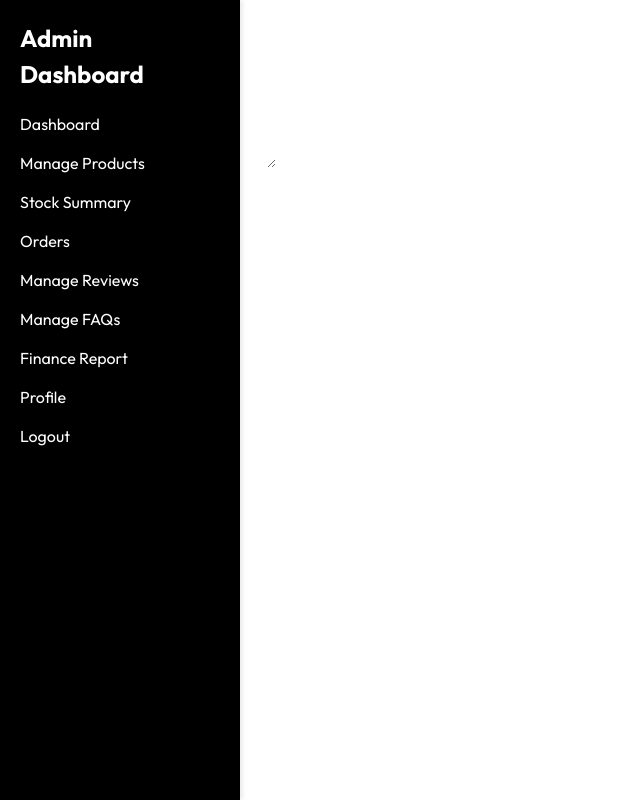
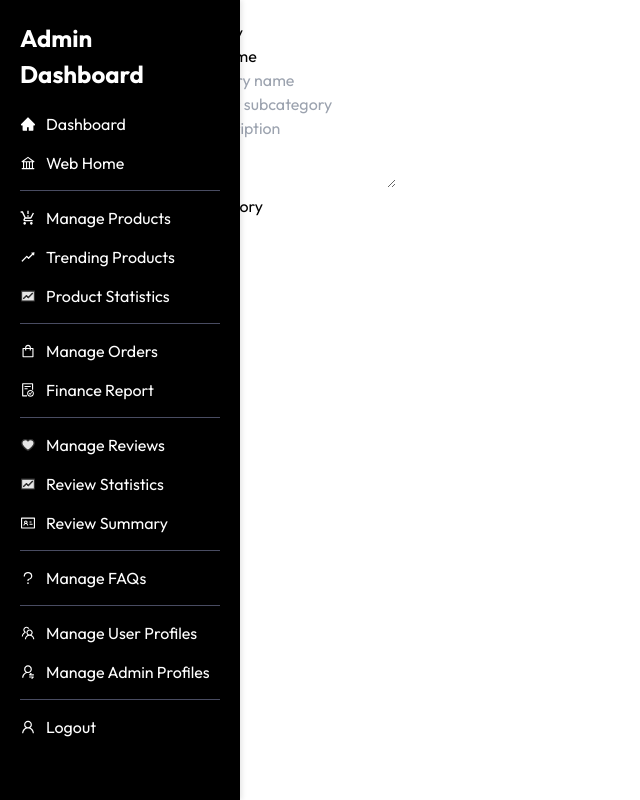
Before and after one commit to nimashag/spring-bing-frontend, a React (Vite) app: page /admin/add-subcategory in a window 1280 px wide. Shown: the whole page, without its empty margins (0-640 px from the left). Built offline with nearby package versions, Linux system fonts and the light colour scheme.

Commit message:
Add side bar and minor ui changes

```diff
--- a/src/pages/products/AddCategory.tsx
+++ b/src/pages/products/AddCategory.tsx
@@ -4,6 +4,7 @@ import { PiCheckCircleBold } from "react-icons/pi";
 import { Link } from "react-router-dom";
 
 import '../../dashboard/DashboardLayout.css'
+import SidebarComp from "../../dashboard/SidebarComp.tsx";
 
 const AddCategory: React.FC = () => {
     const [name, setName] = useState("");
@@ -41,45 +42,10 @@ const AddCategory: React.FC = () => {
     return (
         <div className="flex h-screen ">
       {/* Sidebar */}
-      <aside className="sidebar">
-        <div className="logo">
-          <h2>Admin Dashboard</h2>
-        </div>
-        <nav className="nav">
-          <ul>
-            <li>
-              <Link to="/admin/dash">Dashboard</Link>
-            </li>
-            <li>
-              <Link to="/admin/manage-products">Manage Products</Link>
-            </li>
-            <li>
-              <Link to="/admin/stat-products">Stock Summary</Link>
-            </li>
-            <li>
-              <Link to="">Orders</Link>
-            </li>
-            <li>
-              <Link to="/admin/manage-reviews">Manage Reviews</Link>
-            </li>
-            <li>
-              <Link to="/admin/manage-faq">Manage FAQs</Link>
-            </li>
-            <li>
-              <Link to="">Finance Report</Link>
-            </li>
-            <li>
-              <Link to="">Profile</Link>
-            </li>
-            <li>
-              <Link to="">Logout</Link>
-            </li>
-          </ul>
-        </nav>
-      </aside>
+      <SidebarComp />
 
       {/* Main Content */}
-      <main className="flex-1 p-8 ">
+      <main className="main-content ">
         <div className="px-4 my-12">
             <form
                 onSubmit={handleCategorySubmit}
--- a/src/pages/products/AddSubCategory.tsx
+++ b/src/pages/products/AddSubCategory.tsx
@@ -4,6 +4,7 @@ import { PiCheckCircleBold } from "react-icons/pi";
 import { Link } from "react-router-dom";
 
 import '../../dashboard/DashboardLayout.css'
+import SidebarComp from "../../dashboard/SidebarComp.tsx";
 
 const AddSubCategory: React.FC = () => {
     const [name, setName] = useState("");
@@ -41,45 +42,11 @@ const AddSubCategory: React.FC = () => {
     return (
         <div className="flex h-screen ">
       {/* Sidebar */}
-      <aside className="sidebar">
-        <div className="logo">
-          <h2>Admin Dashboard</h2>
-        </div>
-        <nav className="nav">
-          <ul>
-            <li>
-              <Link to="/admin/dash">Dashboard</Link>
-            </li>
-            <li>
-              <Link to="/admin/manage-products">Manage Products</Link>
-            </li>
-            <li>
-              <Link to="/admin/stat-products">Stock Summary</Link>
-            </li>
-            <li>
-              <Link to="">Orders</Link>
-            </li>
-            <li>
-              <Link to="/admin/manage-reviews">Manage Reviews</Link>
-            </li>
-            <li>
-              <Link to="/admin/manage-faq">Manage FAQs</Link>
-            </li>
-            <li>
-              <Link to="">Finance Report</Link>
-            </li>
-            <li>
-              <Link to="">Profile</Link>
-            </li>
-            <li>
-              <Link to="">Logout</Link>
-            </li>
-          </ul>
-        </nav>
-      </aside>
+      <SidebarComp />
+
 
       {/* Main Content */}
-      <main className="flex-1 p-8 ">
+      <main className="main-content ">
         <div className="px-4 my-12">
             <form
                 onSubmit={handleSubCategorySubmit}
--- a/src/pages/products/CreateProduct.tsx
+++ b/src/pages/products/CreateProduct.tsx
@@ -7,6 +7,7 @@ import SubCategory from "../../interfaces/SubCategory.tsx";
 import { Link } from "react-router-dom";
 
 import '../../dashboard/DashboardLayout.css'
+import SidebarComp from "../../dashboard/SidebarComp.tsx";
 
 const CreateProduct: React.FC = () => {
   const [categories, setCategories] = useState([]);
@@ -161,42 +162,7 @@ const CreateProduct: React.FC = () => {
   return (
     <div className="flex h-screen ">
       {/* Sidebar */}
-      <aside className="sidebar">
-        <div className="logo">
-          <h2>Admin Dashboard</h2>
-        </div>
-        <nav className="nav">
-          <ul>
-            <li>
-              <Link to="/admin/dash">Dashboard</Link>
-            </li>
-            <li>
-              <Link to="/admin/manage-products">Manage Products</Link>
-            </li>
-            <li>
-              <Link to="/admin/stat-products">Stock Summary</Link>
-            </li>
-            <li>
-              <Link to="">Orders</Link>
-            </li>
-            <li>
-              <Link to="/admin/manage-reviews">Manage Reviews</Link>
-            </li>
-            <li>
-              <Link to="/admin/manage-faq">Manage FAQs</Link>
-            </li>
-            <li>
-              <Link to="">Finance Report</Link>
-            </li>
-            <li>
-              <Link to="">Profile</Link>
-            </li>
-            <li>
-              <Link to="">Logout</Link>
-            </li>
-          </ul>
-        </nav>
-      </aside>
+      <SidebarComp />
 
       {/* Main Content */}
       <main className="main-content ">
--- a/src/pages/products/StatOrders.tsx
+++ b/src/pages/products/StatOrders.tsx
@@ -9,6 +9,7 @@ import jsPDF from "jspdf";
 import html2canvas from "html2canvas";
 
 import '../../dashboard/DashboardLayout.css'
+import SidebarComp from "../../dashboard/SidebarComp.tsx";
 
 interface Order {
   _id: string;
@@ -209,42 +210,8 @@ const StatOrders: React.FC = () => {
   return (
     <div className="flex h-screen ">
     {/* Sidebar */}
-    <aside className="sidebar">
-      <div className="logo">
-        <h2>Admin Dashboard</h2>
-      </div>
-      <nav className="nav">
-        <ul>
-          <li>
-            <Link to="/admin/dash">Dashboard</Link>
-          </li>
-          <li>
-            <Link to="/admin/manage-products">Manage Products</Link>
-          </li>
-          <li>
-            <Link to="/admin/stat-products">Stock Summary</Link>
-          </li>
-          <li>
-            <Link to="">Orders</Link>
-          </li>
-          <li>
-            <Link to="/admin/manage-reviews">Manage Reviews</Link>
-          </li>
-          <li>
-            <Link to="/admin/manage-faq">Manage FAQs</Link>
-          </li>
-          <li>
-            <Link to="">Finance Report</Link>
-          </li>
-          <li>
-            <Link to="">Profile</Link>
-          </li>
-          <li>
-            <Link to="">Logout</Link>
-          </li>
-        </ul>
-      </nav>
-    </aside>
+    <SidebarComp />
+
 
     {/* Main Content */}
     <main className="main-content">
--- a/src/pages/products/UpdateProduct.tsx
+++ b/src/pages/products/UpdateProduct.tsx
@@ -5,6 +5,7 @@ import { PiCheckCircleBold } from "react-icons/pi";
 import { Link } from "react-router-dom";
 
 import '../../dashboard/DashboardLayout.css'
+import SidebarComp from "../../dashboard/SidebarComp.tsx";
 
 const UpdateProduct: React.FC = () => {
   const { id } = useParams();
@@ -67,7 +68,7 @@ const UpdateProduct: React.FC = () => {
     }
 
     // Unit Price Validation
-    if (isNaN(updatedProduct.unit_price) || updatedProduct.unit_price <= 0) {
+    if (isNaN(updatedProduct.unit_price) || parseFloat(updatedProduct.unit_price) <= 0) {
       newErrors.unit_price = "Unit price must be a positive number.";
     }
 
@@ -163,42 +164,7 @@ const UpdateProduct: React.FC = () => {
   return (
     <div className="flex h-screen ">
       {/* Sidebar */}
-      <aside className="sidebar">
-        <div className="logo">
-          <h2>Admin Dashboard</h2>
-        </div>
-        <nav className="nav">
-          <ul>
-            <li>
-              <Link to="/admin/dash">Dashboard</Link>
-            </li>
-            <li>
-              <Link to="/admin/manage-products">Manage Products</Link>
-            </li>
-            <li>
-              <Link to="/admin/stat-products">Stock Summary</Link>
-            </li>
-            <li>
-              <Link to="">Orders</Link>
-            </li>
-            <li>
-              <Link to="/admin/manage-reviews">Manage Reviews</Link>
-            </li>
-            <li>
-              <Link to="/admin/manage-faq">Manage FAQs</Link>
-            </li>
-            <li>
-              <Link to="">Finance Report</Link>
-            </li>
-            <li>
-              <Link to="">Profile</Link>
-            </li>
-            <li>
-              <Link to="">Logout</Link>
-            </li>
-          </ul>
-        </nav>
-      </aside>
+      <SidebarComp />
 
       {/* Main Content */}
       <main className="main-content">
--- a/src/pages/products/ViewProduct.tsx
+++ b/src/pages/products/ViewProduct.tsx
@@ -161,7 +161,7 @@ const ViewProduct = () => {
     };
 
 
-
+    const isAddToCartDisabled = !selectedSize || !selectedColor || quantity === 0;
 
     if (!product) return <div>Loading...</div>;
 
@@ -245,9 +245,9 @@ const ViewProduct = () => {
                             disabled={isOutOfStock}>Buy Now
                         </button> */}
                         <button
-                            className={`font-semibold px-6 py-3 rounded-md shadow-md transition-all duration-300 w-full ${isOutOfStock ? 'bg-gray-300 text-gray-600 cursor-not-allowed' : 'bg-green-700 text-white hover:bg-green-800 hover:shadow-lg'}`}
+                            className={`font-semibold px-6 py-3 rounded-md shadow-md transition-all duration-300 w-full ${isAddToCartDisabled ? 'bg-green-200 text-gray-600 cursor-not-allowed' : 'bg-green-700 text-white hover:bg-green-800 hover:shadow-lg'}`}
                             onClick={() => addToCart(product)}
-                            disabled={isOutOfStock}>Add to Cart
+                            disabled={isAddToCartDisabled}>Add to Cart
                         </button>
                     </div>
                 </div>
--- a/src/pages/products/ViewProductsList.tsx
+++ b/src/pages/products/ViewProductsList.tsx
@@ -14,7 +14,7 @@ const ViewProductsList: React.FC = () => {
 
    // Pagination states
    const [currentPage, setCurrentPage] = useState(1);
-   const itemsPerPage = 10; // Set how many items to show per page
+   const itemsPerPage = 8; // Set how many items to show per page
 
   useEffect(() => {
     fetch("http://localhost:3000/product")
@@ -113,7 +113,7 @@ const ViewProductsList: React.FC = () => {
         </div>
       </div>
 
-      <div className="grid gap-5 my-12 lg:grid-cols-5 sm:grid-cols-2 md:grid-cols-3 grid-cols-1">
+      <div className="grid gap-5 my-12 lg:grid-cols-4 sm:grid-cols-2 md:grid-cols-3 grid-cols-1">
         {currentProducts.map((product) => (
           <Card
             key={product._id}
```
